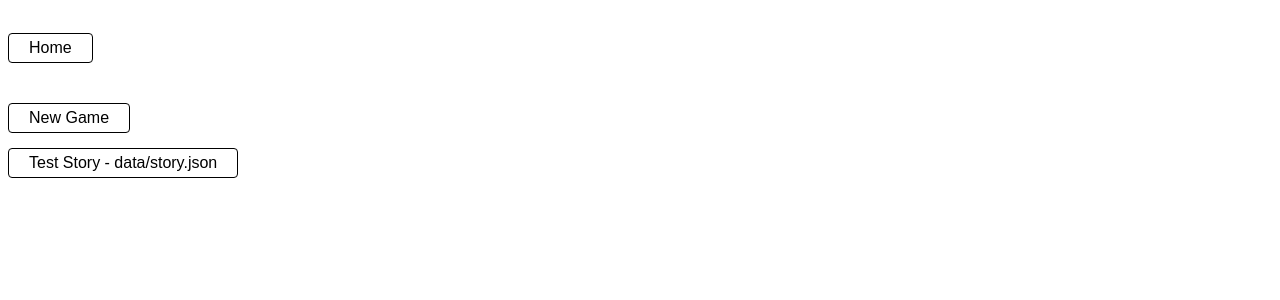
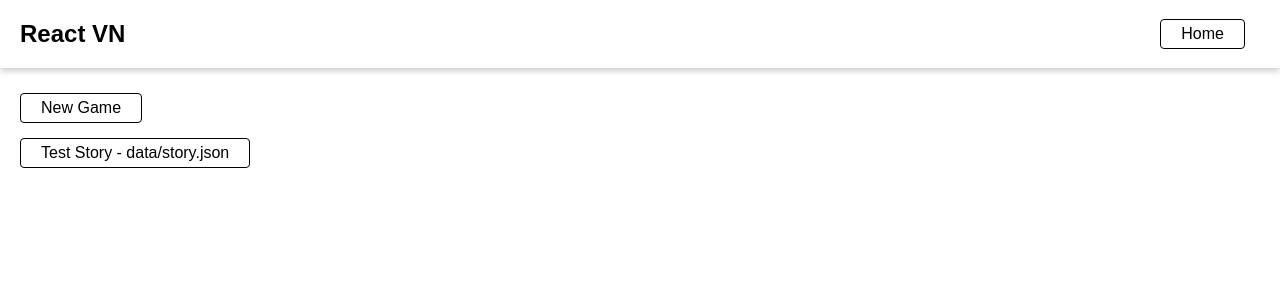
Before and after one commit to washingtonsteven/react-vn, a React app: page / in a window 1280 px wide. Shown: the top 300 px of the page. Built offline with nearby package versions, Linux system fonts and the light colour scheme.

Commit message:
style and menu updates

```diff
--- a/src/App.js
+++ b/src/App.js
@@ -12,16 +12,27 @@ import StoryPlayer from "./StoryPlayer";
 
 import "./App.scss";
 
+const MenuBar = () => (
+  <nav className="menu-bar">
+    <h1>React VN</h1>
+    <div className="menu">
+      <ul>
+        <li>
+          <Link to="/" className="button">
+            Home
+          </Link>
+        </li>
+      </ul>
+    </div>
+  </nav>
+);
+
 class App extends Component {
   render() {
     return (
-      <Router>
+      <Router className="App">
         <React.Fragment>
-          <div style={{ display: "inline-block", margin: "25px 0" }}>
-            <Link to="/" className="button">
-              Home
-            </Link>
-          </div>
+          <MenuBar />
           <Switch>
             <Route path="/story/:storyURL?" component={StoryPlayer} />
             <Route exact path="/" component={StoryList} />
--- a/src/App.scss
+++ b/src/App.scss
@@ -15,6 +15,27 @@
         background-color: $red;
         color: white;
       }
+    }
+  }
+}
+
+nav {
+  box-shadow: 0 3px 6px rgba(0, 0, 0, 0.2);
+  padding: 0 20px;
+  margin-bottom: 25px;
+  display: grid;
+  grid-template-areas: "left right";
+  align-items: center;
+
+  .menu {
+    text-align: right;
+  }
+
+  ul {
+    list-style: none;
+
+    a.button {
+      margin-bottom: 0;
     }
   }
 }
--- a/src/StoryEditor/NodeEditor.js
+++ b/src/StoryEditor/NodeEditor.js
@@ -71,13 +71,6 @@ class NodeEditor extends Component {
               <button onClick={() => addBlankNodeLink(nodeId)}>
                 Add New Link
               </button>
-              <button
-                onClick={() => {
-                  this.props.onExit && this.props.onExit();
-                }}
-              >
-                Back to List
-              </button>
             </div>
           );
         }}
--- a/src/StoryEditor/NodeLinkEditor.scss
+++ b/src/StoryEditor/NodeLinkEditor.scss
@@ -8,7 +8,6 @@
   }
 
   .node-link-type-options {
-    box-shadow: 0 3px 6px rgba(0, 0, 0, 0.2);
     padding: 1rem;
   }
 
--- a/src/StoryEditor/StoryEditor.js
+++ b/src/StoryEditor/StoryEditor.js
@@ -43,6 +43,11 @@ class StoryEditor extends Component {
           <div className="editor">
             <div className="menu">
               <ExportButton />
+              {!this.state.editing ? (
+                <button onClick={addBlankNode}>Add New Node</button>
+              ) : (
+                <button onClick={this.exitNodeEditor}>Back to List</button>
+              )}
             </div>
             {this.state.editing &&
             (this.state.currentNodeId || this.state.currentNodeId === 0) ? (
@@ -53,7 +58,6 @@ class StoryEditor extends Component {
             ) : (
               <Fragment>
                 <NodeList list={nodes} onNodeSelected={this.onNodeSelected} />
-                <button onClick={addBlankNode}>Add New Node</button>
               </Fragment>
             )}
           </div>
--- a/src/StoryEditor/StoryEditor.scss
+++ b/src/StoryEditor/StoryEditor.scss
@@ -3,6 +3,16 @@
 .editor {
   .menu {
     margin: 20px 0;
+    position: sticky;
+    top: 1rem;
+    z-index: 2;
+    padding: 10px 20px;
+    background-color: white;
+    box-shadow: 0px 3px 6px rgba(0, 0, 0, 0.2);
+
+    a {
+      margin-bottom: 0;
+    }
 
     #menu-export {
       background-color: $yellow;
--- a/src/index.scss
+++ b/src/index.scss
@@ -3,6 +3,8 @@ html {
   width: 100%;
   height: 100%;
   box-sizing: border-box;
+  margin: 0;
+  padding: 0;
 }
 
 * {
@@ -13,3 +15,7 @@ body {
   font-family: sans-serif;
   font-size: 16px;
 }
+
+#root > * {
+  padding: 0 20px;
+}
```
